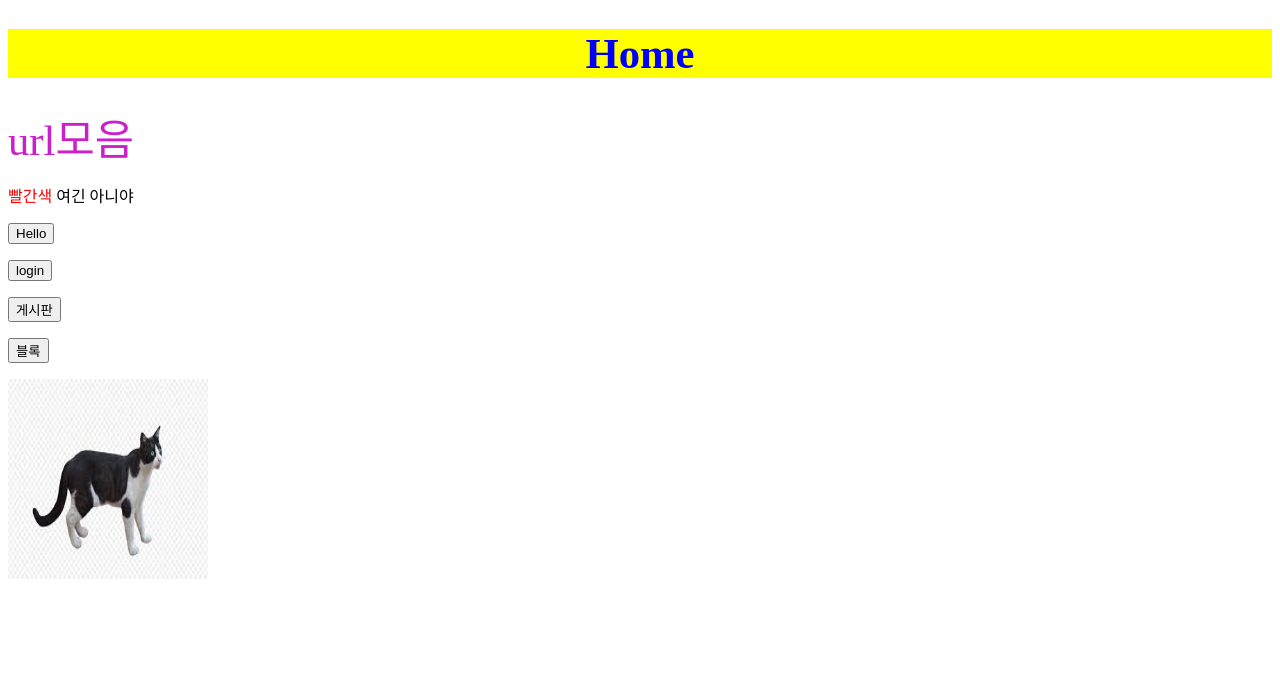
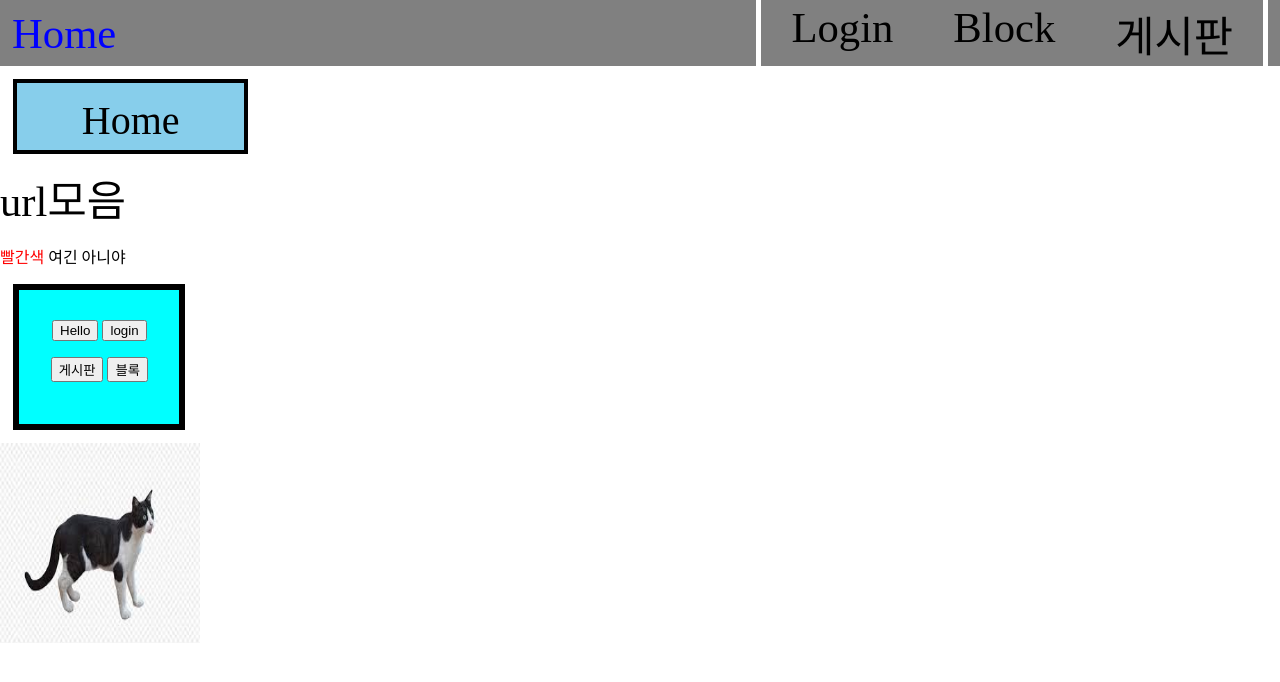
Before and after one commit to yjunhee/Flask_sns, a Flask app: page / in a window 1280 px wide. Shown: the top 682 px of the page. Run offline with Flask 3, Linux system fonts and the light colour scheme.

Commit message:
Add files via upload

```diff
--- a/static/css/style_home.css
+++ b/static/css/style_home.css
@@ -10,3 +10,27 @@ a {
     text-align: start;
     font-size: 32pt;
 }
+
+.block {
+    display: block;
+    color: black;
+    background-color: skyblue;
+    font-size: 30pt;
+    border: 3pt solid black;
+    width: 150pt;
+    height: 30pt;
+    padding: 10pt;
+    margin: 10pt;
+    text-align: center;
+}
+
+.buttongroup{
+    display: block;
+    border: 5pt solid black;
+    background-color: aqua;
+    width: 100pt;
+    height: 80pt;
+    padding: 10pt;
+    margin: 10pt;
+    text-align: center;
+}
--- /dev/null
+++ b/static/css/style_navbar.css
@@ -0,0 +1,31 @@
+body{
+    margin: 0;
+}
+.navbar {
+    display: flex;
+    justify-content: space-between;
+    align-items: center;
+    background-color: gray;
+    padding: 8px 12px;
+    height: 50px;
+  }
+
+  a{
+    text-decoration: none;
+    color: black;
+  }
+  .navbar__logo a{
+    color: blue;
+  }
+
+  .navbar__menu {
+    list-style: none;
+    display: flex;
+    margin: 0;
+    padding-left: 0;
+    border: 5px solid white ;
+  }
+
+  .navbar__menu li {
+    padding: 8px 30px;
+  }
--- a/templates/blockpage.html
+++ b/templates/blockpage.html
@@ -3,6 +3,7 @@
 <head>
   <meta charset="utf-8">
   <title>Block</title>
+  <link rel="stylesheet" href="/static/css/style_block.css">
 </head>
 <style>
     body{
@@ -27,5 +28,8 @@
     <div class="block1">
         블록
     </div>
+    <div class="block">
+        css블록
+    </div>
   </body>
 </html>
--- a/templates/home.html
+++ b/templates/home.html
@@ -4,31 +4,45 @@
   <meta charset="utf-8">
   <title>Home</title>
   <link rel="stylesheet" href="static/css/style_home.css">
+  <link rel="stylesheet" href="static/css/style_navbar.css">
   <script type="text/javascript" src="static/js/index.js"></script>
 </head>
 <body>
-  <h1>Home</h1>
 
+  <nav class="navbar">
+
+    <div class="navbar__logo">
+      <i class="fas fa-blog"></i>
+      <a href="home.html">Home</a>
+    </div>
+
+    <ul class="navbar__menu">
+      <li><a href="/home/login">Login</a></li>
+      <li><a href="/home/blockpage">Block</a></li>
+      <li><a href="/home/pages">게시판</a></li>
+    </ul>
+  </nav>
+
+  <div class="block" >
+    Home
+  </div>
   <a>
     url모음
   </a>
   <p>
     <span style="color: red;">빨간색</span> 여긴 아니야 <tr>
   </p>
+  <div class="buttongroup">
   <p>
-    <input type="button" onclick="hello()" value="Hello">
-  </p>
-
-  <p>
+    <input type="button" onclick="hello()" value="Hello" >
     <input type="button" name="login" value="login" onclick="location.href='/home/login'">
   </p>
 
   <p>
     <input type="button" name="게시판" value="게시판" onclick="location.href='/home/pages'">
-  </p>
-  <p>
     <input type="button" name="블록 페이지" value="블록" onclick="location.href='/home/blockpage'">
   </p>
+  </div>
   <img src="/templates/image/cat1.jpg" width="200pt" height="200pt">
 </body>
 </html>
--- a/templates/login_page.html
+++ b/templates/login_page.html
@@ -8,8 +8,8 @@
   <body>
     <div class="login-wrapper">
       <h2>Login</h2>
-      <form method="post" action="/users/update_username" id="login-form", >
-          <input type="text" name="id" placeholder="Id">
+      <form method="post" action="/users/userpage" id="login-form">
+          <input type="text" name="Id" placeholder="Id" class="input-text">
           <input type="password" name="userPassword" placeholder="Password">
           <p></p>
           <label for="remember-check">
--- a/templates/user_page.html
+++ b/templates/user_page.html
@@ -2,10 +2,11 @@
 <html lang="en" dir="ltr">
 <head>
   <meta charset="utf-8">
-  <title>{{username}}</title>
+  <title>{{username}}의 페이지</title>
 </head>
 <body>
     <p>
     {{username}}의 페이지 입니다.
+    {{password}}
     </p>
 </body>
```
Also changed, not shown: static/css/style_block.css (+6 -2 lines), templates/admin.html (added, +9 -0 lines), users.py (+16 -4 lines), userstate.py (added, +9 -0 lines), singup.py (added).
